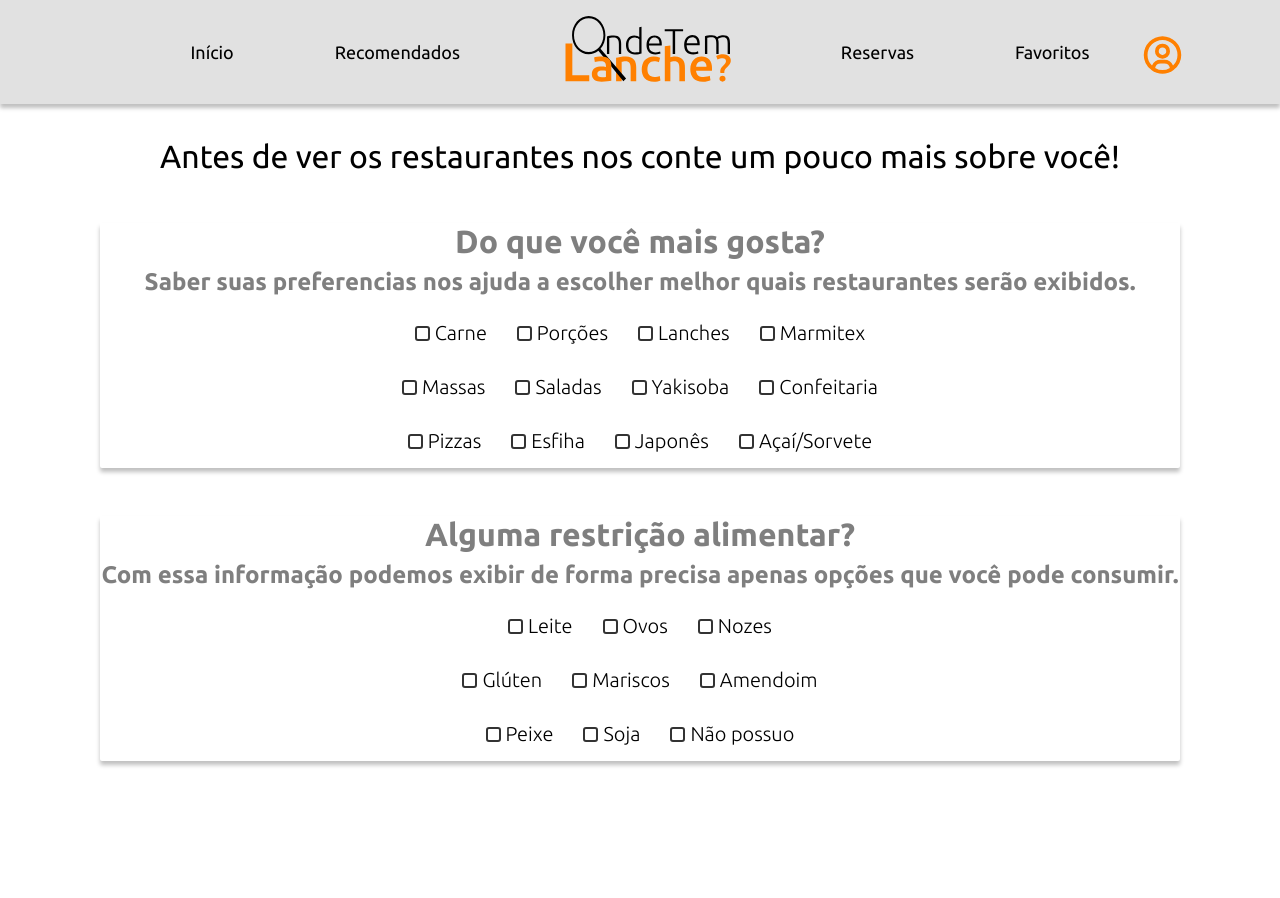
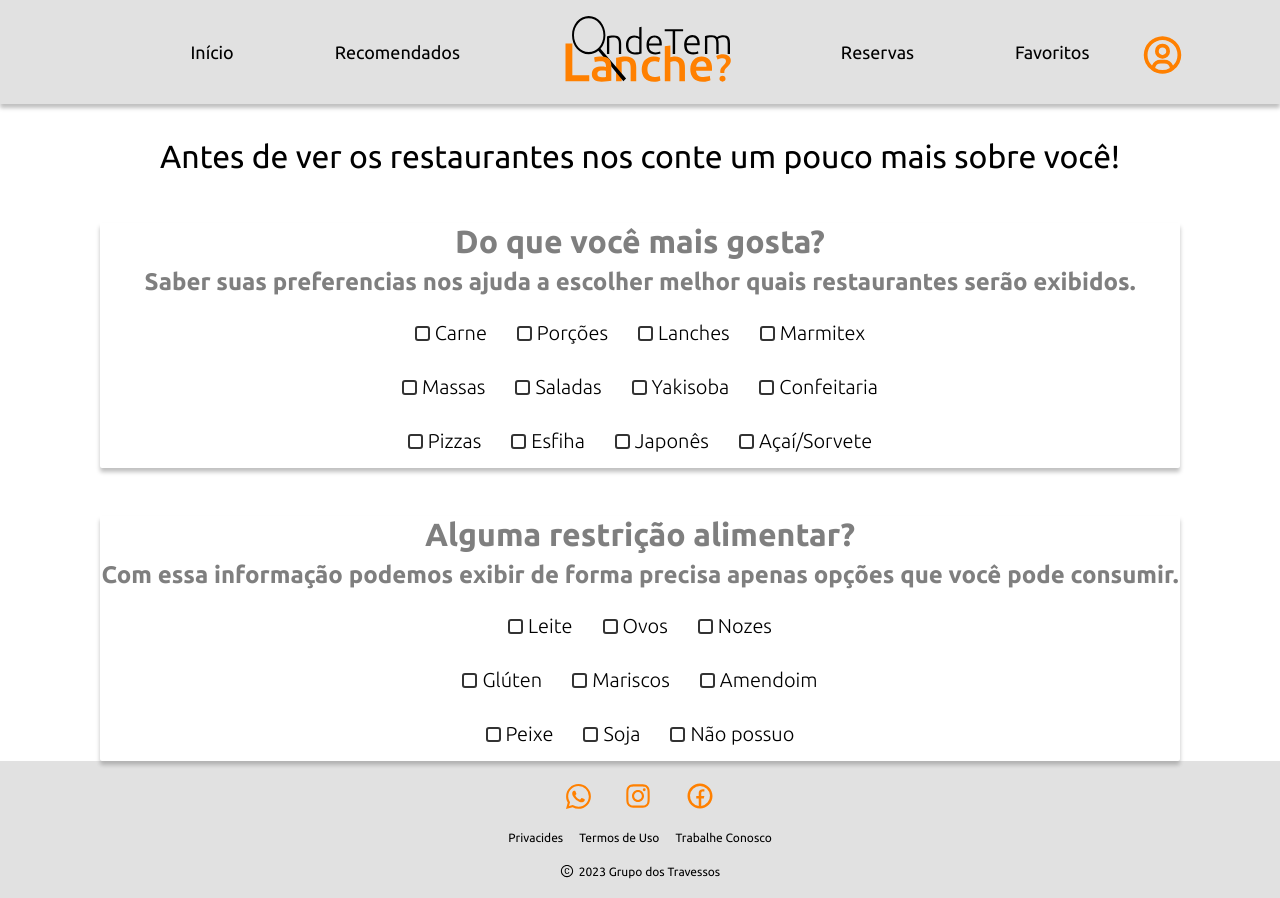
Before and after one commit to Paulophh/onde-tem-lanche-frontend, a React (Create React App) app: page /customer/info in a window 1280 px wide. Before the commit the page ends 800 px from the top, so only its background shows below. Built offline with nearby package versions, Linux system fonts and the light colour scheme.

Commit message:
alterações na pagina page customer

```diff
--- a/src/index.js
+++ b/src/index.js
@@ -18,7 +18,7 @@ root.render(
     <BrowserRouter>
       <ThemeProvider theme={theme}>
         <GlobalStyles />
-        <CustomerSpecifications/>
+        <App/>
       </ThemeProvider>
     </BrowserRouter>
   </React.StrictMode>
--- a/src/pages/CustomerSpecifications/index.jsx
+++ b/src/pages/CustomerSpecifications/index.jsx
@@ -3,6 +3,7 @@ import Header from '../../components/Header';
 import TasteBudSelector from '../../components/TasteBudSelector';
 import { Descricao, FavoriteCard, Prompt, Insight, RescriptionCard } from './styles';
 import SelectorAlergic from '../../components/SelectorAlergic';
+import Footer from '../../components/Footer';
 
 const CustomerSpecifications = () => {
   return (
@@ -29,6 +30,7 @@ const CustomerSpecifications = () => {
         </Insight>
         <SelectorAlergic/>
       </RescriptionCard>
+      <Footer/>
       </>
   );
 }
--- a/src/pages/CustomerSpecifications/styles.js
+++ b/src/pages/CustomerSpecifications/styles.js
@@ -51,3 +51,7 @@ export const RescriptionCard = styled.div`
   align-items: center;
   margin: 0 auto;
 `;
+
+export const Button = styled.div`
+
+`;
--- a/src/routes/index.routes.js
+++ b/src/routes/index.routes.js
@@ -2,12 +2,14 @@ import { Routes, Route } from 'react-router-dom';
 
 import Index from '../pages/Index/index.jsx';
 import Login from '../pages/Login/index.jsx';
+import CustomerSpecifications from '../pages/CustomerSpecifications/index.jsx';
 
 const Routers = () => {
     return (
         <Routes>
             <Route path='/' element={<Index />} />
             <Route path='/login' element={<Login />} />
+            <Route path='/customer/info' element={<CustomerSpecifications />} />
         </Routes>
     )
 
```
